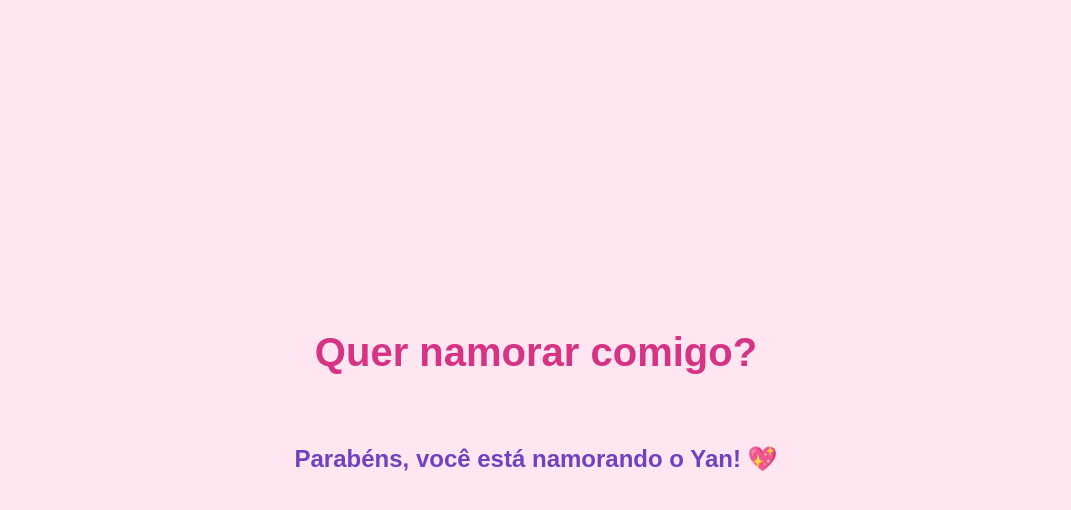
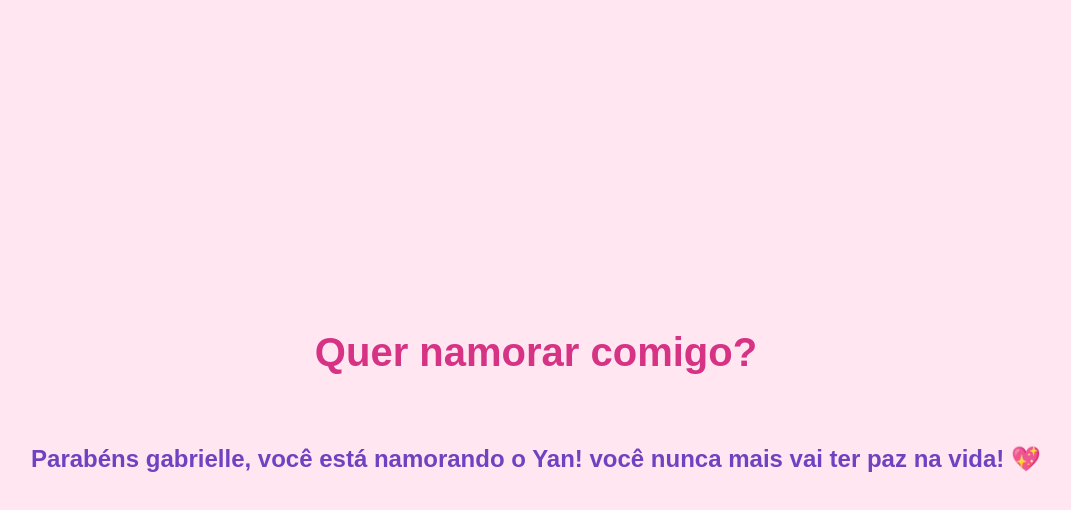
Before and after one commit to Yanzin04/namoro, a plain HTML site: page index.html in a window 1280 px wide. Both pictures are taken after a click on the button "Sim". Shown: the whole page, without its empty margins (104-1175 px from the left). Drawn offline with Linux system fonts and the light colour scheme.

Commit message:
Update index.html

```diff
--- a/index.html
+++ b/index.html
@@ -126,7 +126,7 @@
     btnSim.addEventListener('click', () => {
       // Esconde o container dos botões para sumir com ambos
       buttonsDiv.style.display = 'none';
-      mensagem.textContent = "Parabéns, você está namorando o Yan! 💖";
+      mensagem.textContent = "Parabéns gabrielle, você está namorando o Yan! você nunca mais vai ter paz na vida! 💖";
     });
   </script>
 </body>
```
